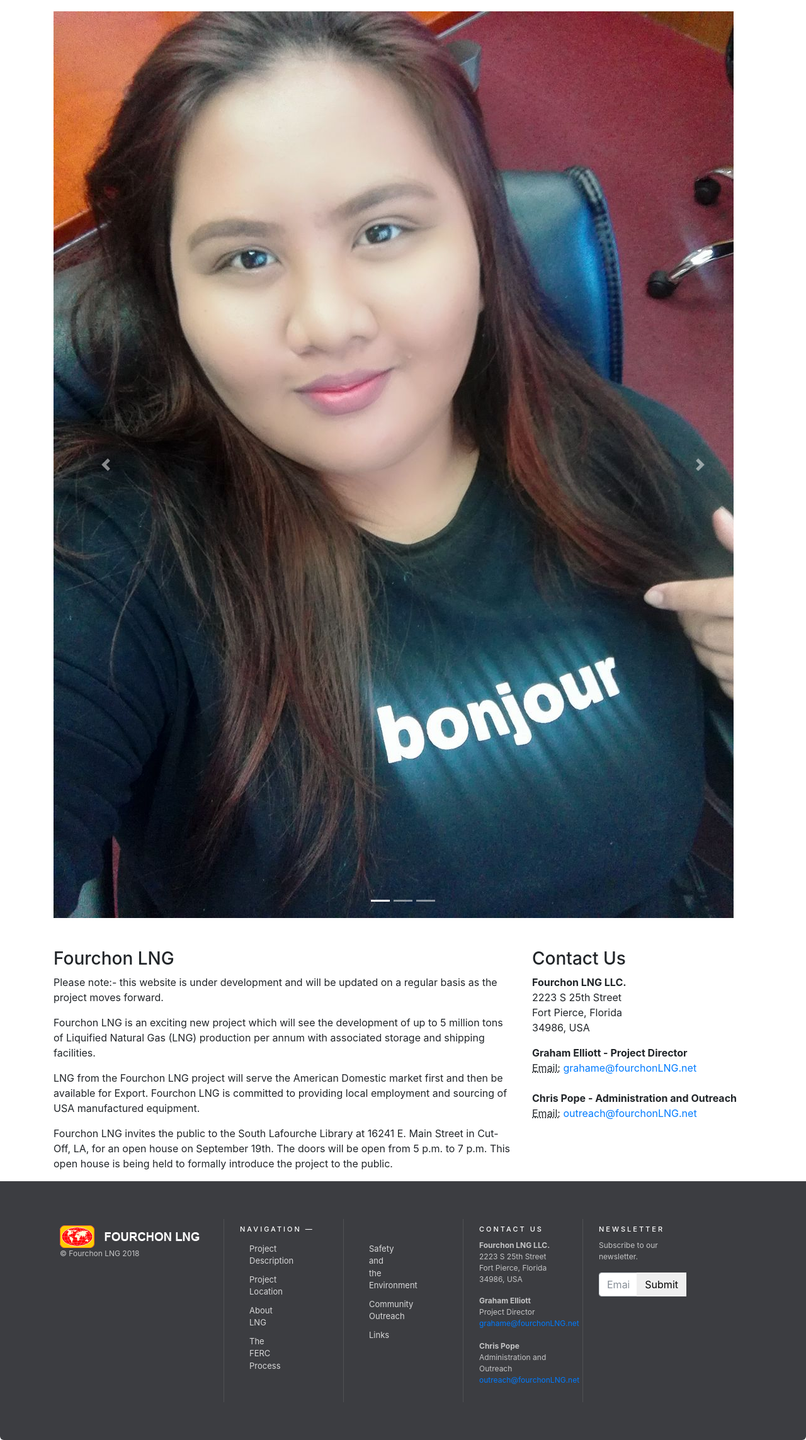
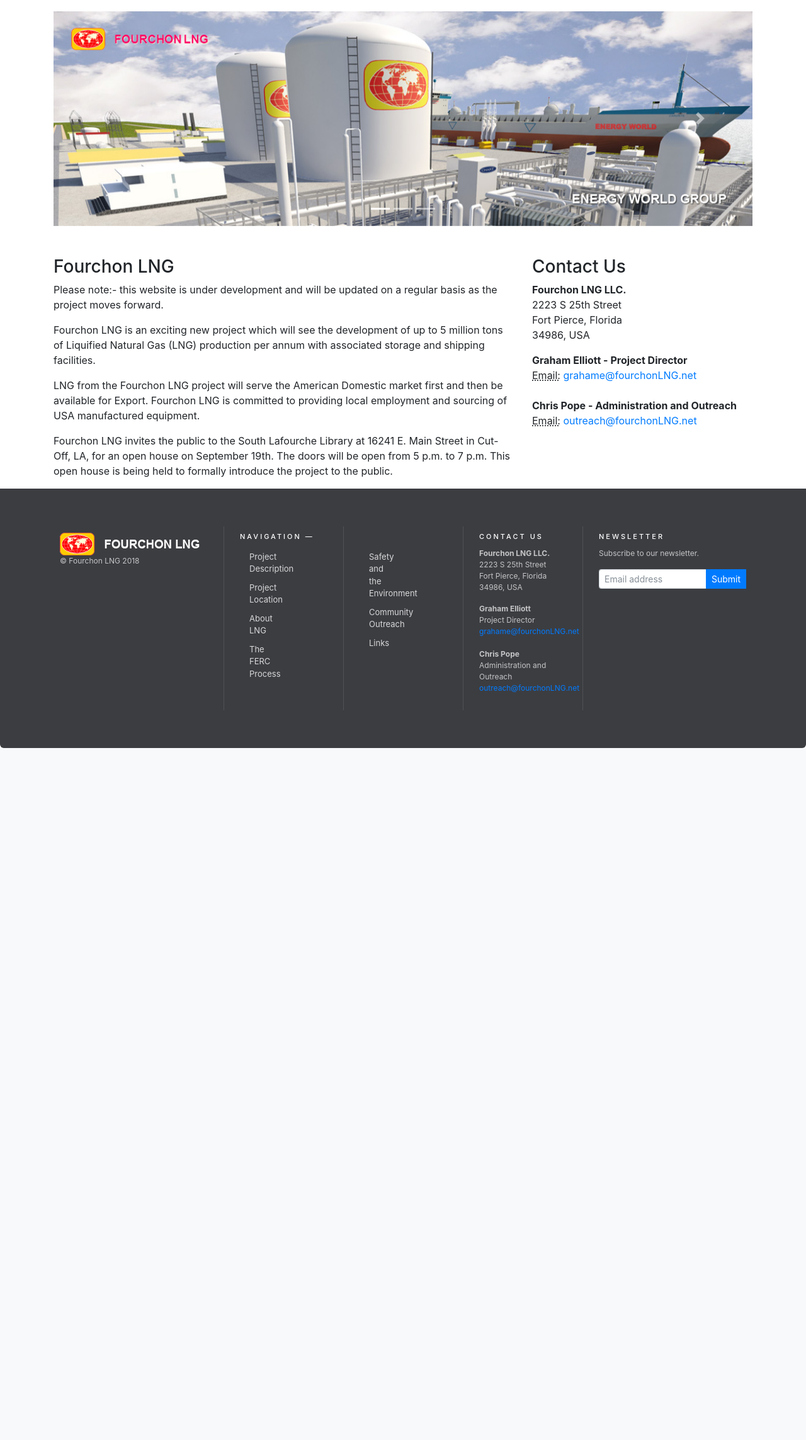
Before and after one commit to carlooooo/fourchonLNG, a PHP site: page /index.php in a window 1280 px wide. Shown: the part 62-2349 px from the top of the page at 63% size. After the commit the page ends 1250 px from the top, so only its background shows below. Run offline with PHP 8.4, Linux system fonts and the light colour scheme.

Commit message:
footer design

```diff
--- a/include/footer.php
+++ b/include/footer.php
@@ -44,16 +44,16 @@
               </address>
 
             </div>
-            <div class="col-xs-6 col-sm-2 footer-ns animated fadeInRight">
+            <div class="col-xs-6 col-sm-3 footer-ns animated fadeInRight">
                 <h4>Newsletter</h4>
                   <p>Subscribe to our newsletter.</p>
                   <p>
                     <form action="" method="post">
-                      <div class="input-group">
-                        <input type="text" id="semail" name="semail" class="form-control" placeholder="Email address" required>
+                      <div class="input-group input-group-sm">
+                        <input type="email" id="semail" name="semail" class="form-control" placeholder="Email address" required>
                         <span class="input-group-btn">
                           <!-- <input class="btn btn-default" type="submit" value=""><span class="glyphicon glyphicon-envelope"></span></button> -->
-                          <button id="submitTS" class="btn btn-default" type="button" onclick='return getvalues()'>Submit</button>
+                          <button id="submitTS" class="btn btn-primary btn-sm" type="button" onclick='return getvalues()'></span>Submit</button>
                           <!-- <span id="loading" style="display:none;"> -->
                           <img id="loading" style="display:none;" src="img/check-circle.gif" height="38px" width="35px"  />
                           <!-- </span> -->
```
Also changed, not shown: admin_page/upload/carousel/18673028_1438987662831672_5955691191435815069_o.jpg (deleted), admin_page/upload/carousel/18951502_1456783347718770_6607263135090183250_n.jpg (deleted), admin_page/upload/carousel/19665237_1482273488503089_941274345077255531_n.jpg (deleted), admin_page/upload/carousel/20748134_1521548764575561_8000663654884952178_o.jpg (deleted).
